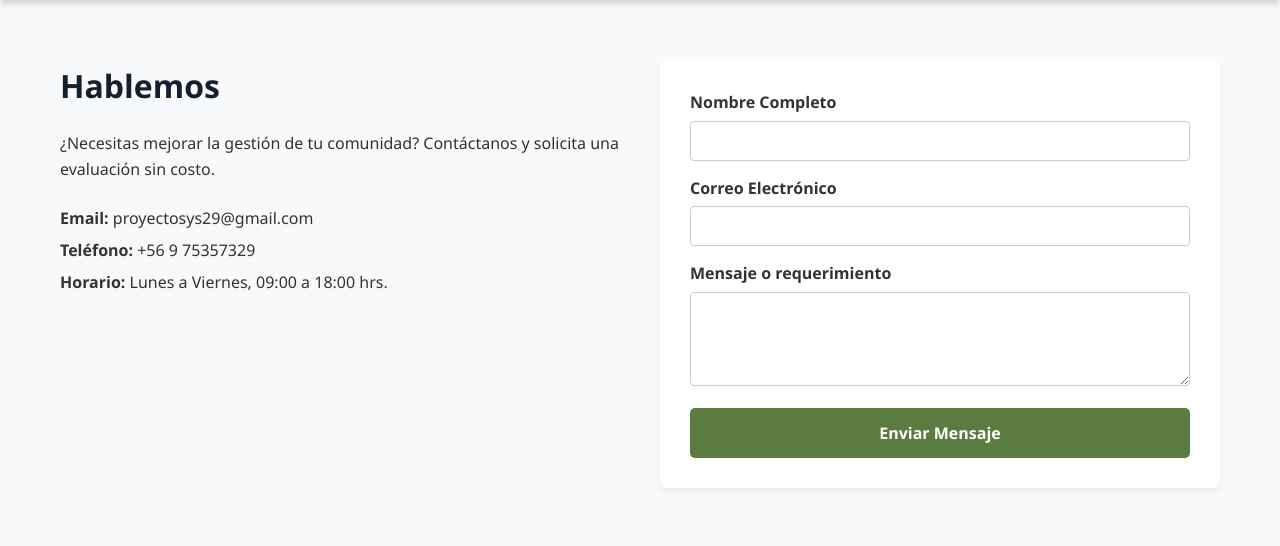
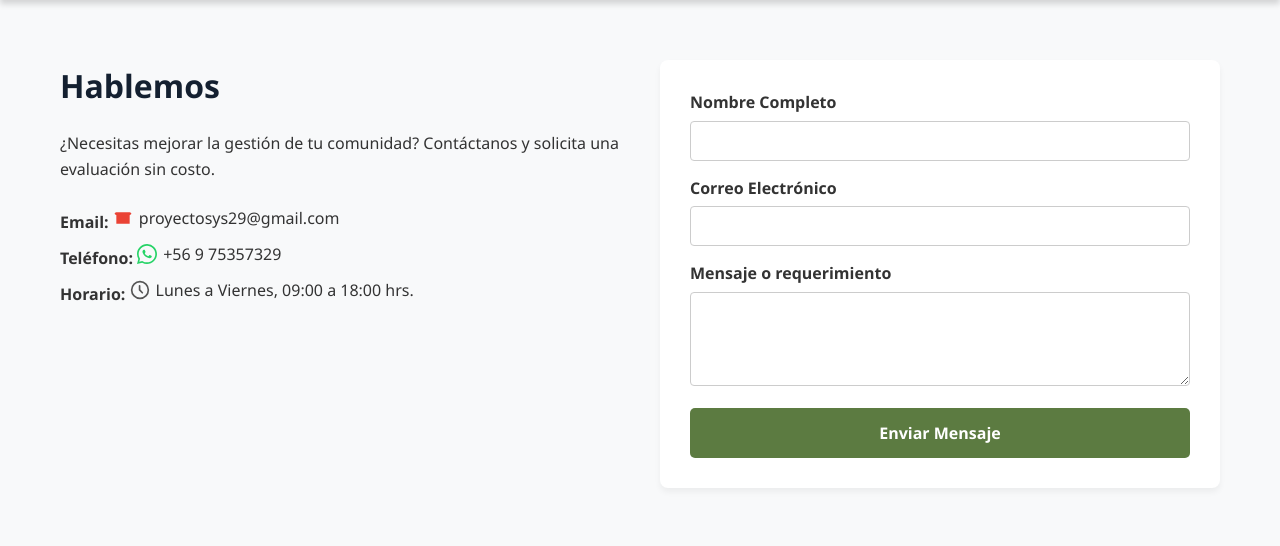
Before and after one commit to YasRuiz/Administracion360SpA, a Django app: page /contacto/ in a window 1280 px wide. Shown: the part 89-635 px from the top of the page. Run offline with Django 5.2, Linux system fonts and the light colour scheme.

Commit message:
Fix: Logos de apps

```diff
--- a/templates/pages/contacto.html
+++ b/templates/pages/contacto.html
@@ -10,9 +10,27 @@
         <p style="margin-bottom: 20px;">¿Necesitas mejorar la gestión de tu comunidad? Contáctanos y solicita una evaluación sin costo.</p>
 
         <ul style="list-style: none; margin-bottom: 30px; line-height: 2;">
-            <li><strong>Email:</strong> proyectosys29@gmail.com</li>
-            <li><strong>Teléfono:</strong> +56 9 75357329</li>
-            <li><strong>Horario:</strong> Lunes a Viernes, 09:00 a 18:00 hrs.</li>
+            <li>
+                <strong>Email:</strong>
+                <a href="mailto:proyectosys29@gmail.com" style="text-decoration:none; color:inherit; display:inline-flex; align-items:center; gap:6px;">
+                    <svg xmlns="http://www.w3.org/2000/svg" width="20" height="20" fill="#EA4335" viewBox="0 0 24 24" style="vertical-align:middle;"><path d="M12 13.065l-8-6.065v12h16v-12l-8 6.065zm8-8.065h-16c-1.104 0-2 .896-2 2v.217l10 7.583 10-7.583v-.217c0-1.104-.896-2-2-2z"/></svg>
+                    proyectosys29@gmail.com
+                </a>
+            </li>
+            <li>
+                <strong>Teléfono:</strong>
+                <a href="https://wa.me/56975357329" target="_blank" style="text-decoration:none; color:inherit; display:inline-flex; align-items:center; gap:6px;">
+                    <svg xmlns="http://www.w3.org/2000/svg" width="20" height="20" fill="#25D366" viewBox="0 0 24 24" style="vertical-align:middle;"><path d="M20.52 3.48A11.93 11.93 0 0 0 12 0C5.37 0 0 5.37 0 12c0 2.11.55 4.16 1.6 5.97L0 24l6.19-1.62A11.93 11.93 0 0 0 12 24c6.63 0 12-5.37 12-12 0-3.19-1.24-6.19-3.48-8.52zM12 22c-1.85 0-3.68-.5-5.25-1.44l-.38-.22-3.68.97.98-3.58-.25-.37A9.94 9.94 0 0 1 2 12c0-5.52 4.48-10 10-10s10 4.48 10 10-4.48 10-10 10zm5.2-7.8c-.28-.14-1.65-.81-1.9-.9-.25-.09-.43-.14-.61.14-.18.28-.7.9-.86 1.08-.16.18-.32.2-.6.07-.28-.14-1.18-.44-2.25-1.41-.83-.74-1.39-1.65-1.55-1.93-.16-.28-.02-.43.12-.57.12-.12.28-.32.42-.48.14-.16.18-.28.28-.46.09-.18.05-.34-.02-.48-.07-.14-.61-1.47-.84-2.01-.22-.53-.45-.46-.61-.47-.16-.01-.34-.01-.52-.01-.18 0-.48.07-.73.34-.25.27-.96.94-.96 2.29s.98 2.66 1.12 2.85c.14.18 1.93 2.95 4.68 4.02.65.28 1.16.45 1.56.58.65.21 1.24.18 1.7.11.52-.08 1.65-.67 1.88-1.32.23-.65.23-1.2.16-1.32-.07-.12-.25-.18-.53-.32z"/></svg>
+                    +56 9 75357329
+                </a>
+            </li>
+            <li>
+                <strong>Horario:</strong>
+                <span style="display:inline-flex; align-items:center; gap:6px;">
+                    <svg xmlns="http://www.w3.org/2000/svg" width="20" height="20" fill="#555" viewBox="0 0 24 24" style="vertical-align:middle;"><path d="M12 1a11 11 0 1 0 11 11A11.013 11.013 0 0 0 12 1zm0 20a9 9 0 1 1 9-9a9.01 9.01 0 0 1-9 9zm.5-9.59V7a1 1 0 0 0-2 0v5a1 1 0 0 0 .29.71l3.29 3.3a1 1 0 0 0 1.42-1.42z"/></svg>
+                    Lunes a Viernes, 09:00 a 18:00 hrs.
+                </span>
+            </li>
         </ul>
     </div>
 
```
